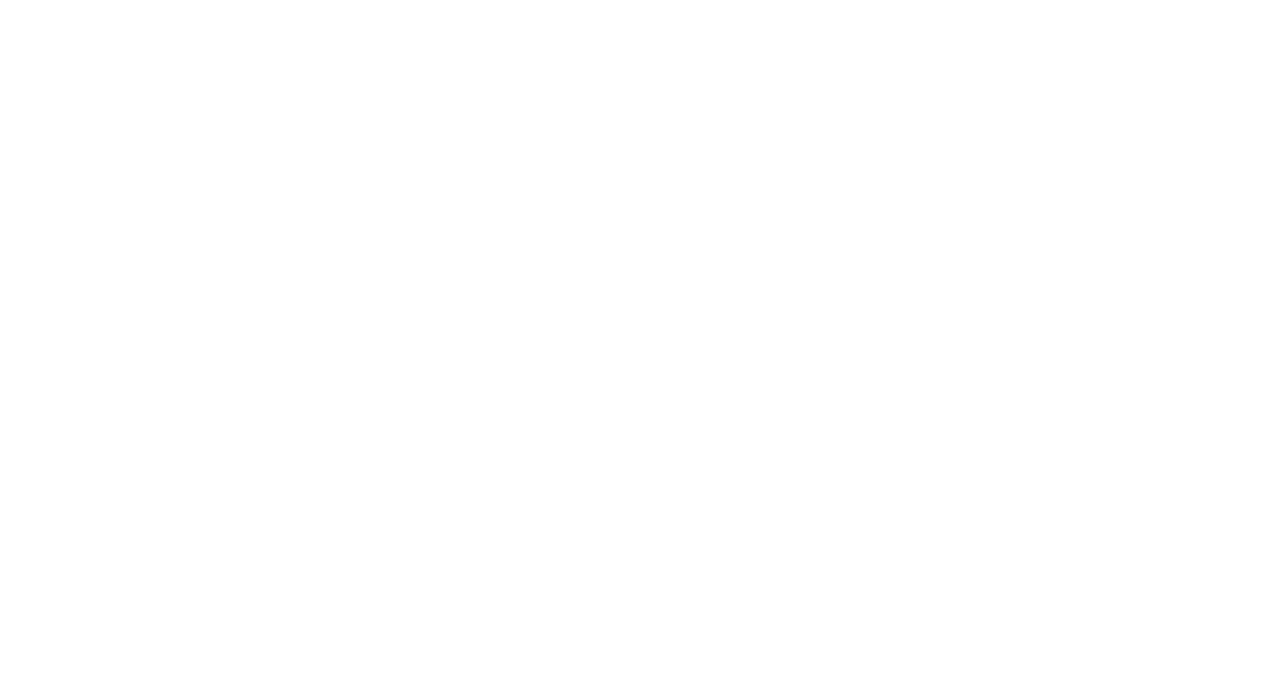
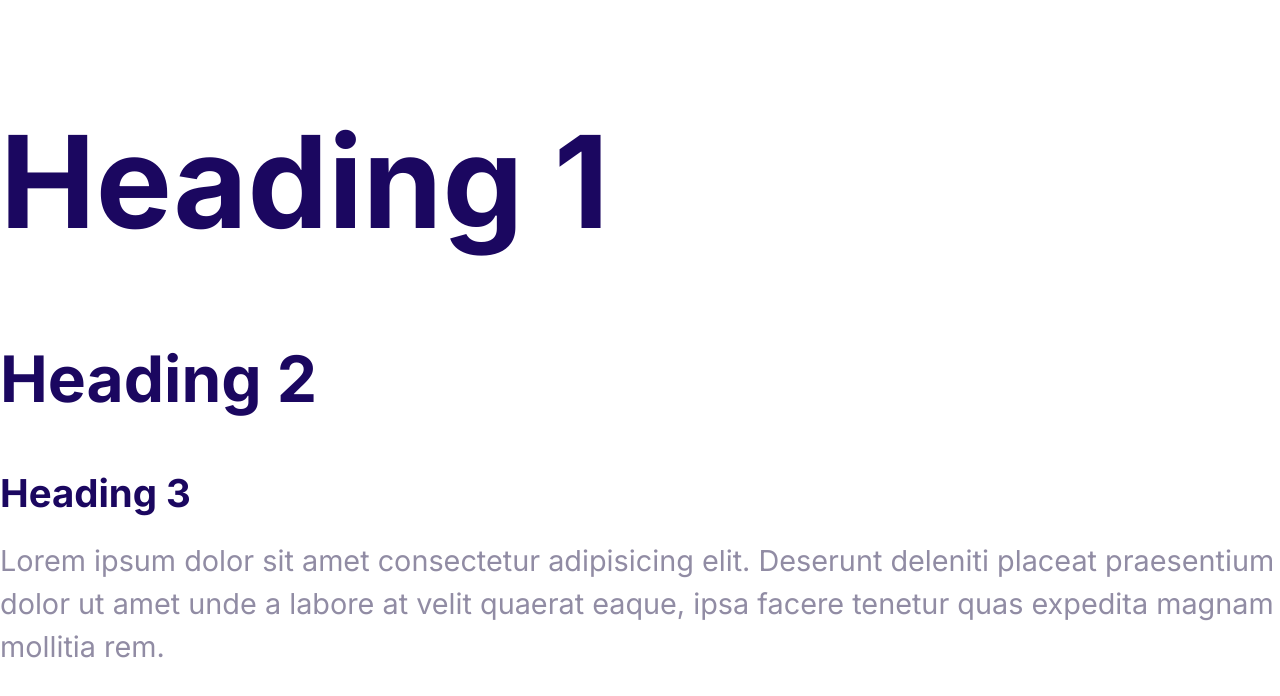
Before and after one commit to BABA983/moshify, a plain HTML site: page index.html in a window 1280 px wide. Drawn offline with Linux system fonts and the light colour scheme.

Commit message:
Define the styles for the fonts

```diff
--- a/css/style.css
+++ b/css/style.css
@@ -5,3 +5,46 @@
   --color-headings: #1b0760;
   --color-body: #918ca4;
 }
+html {
+  /* 62.5% of 16px = 10px */
+  font-style: 62.5%;
+}
+body {
+  font-family: Inter, Arial, Helvetica, sans-serif;
+  font-size: 2.4rem;
+  line-height: 1.5;
+  color: var(--color-body);
+}
+h1,
+h2,
+h3 {
+  color: var(--color-headings);
+  margin-bottom: 1rem;
+}
+h1 {
+  font-size: 7rem;
+}
+h2 {
+  font-size: 4rem;
+}
+h3 {
+  font-size: 3rem;
+}
+p {
+  margin-top: 0;
+}
+
+@media screen and (min-width: 1024px) {
+  body {
+    font-size: 1.8rem;
+  }
+  h1 {
+    font-size: 8rem;
+  }
+  h2 {
+    font-size: 4rem;
+  }
+  h3 {
+    font-size: 2.4rem;
+  }
+}
--- a/index.html
+++ b/index.html
@@ -2,7 +2,7 @@
  * @Author: raoqidi
  * @Date: 2021-07-10 13:49:35
  * @LastEditors: raoqidi
- * @LastEditTime: 2021-07-10 13:53:07
+ * @LastEditTime: 2021-07-10 19:46:37
  * @Description: please add a description to the file
  * @FilePath: /moshify/index.html
 -->
@@ -15,6 +15,19 @@
     <title>Document</title>
     <link rel="stylesheet" href="css/normalize.css" />
     <link rel="stylesheet" href="css/style.css" />
+    <link
+      href="https://fonts.loli.net/css?family=Inter:wght@400;700&display=swap"
+      rel="stylesheet"
+    />
   </head>
-  <body></body>
+  <body>
+    <h1>Heading 1</h1>
+    <h2>Heading 2</h2>
+    <h3>Heading 3</h3>
+    <p>
+      Lorem ipsum dolor sit amet consectetur adipisicing elit. Deserunt deleniti
+      placeat praesentium dolor ut amet unde a labore at velit quaerat eaque,
+      ipsa facere tenetur quas expedita magnam mollitia rem.
+    </p>
+  </body>
 </html>
```
